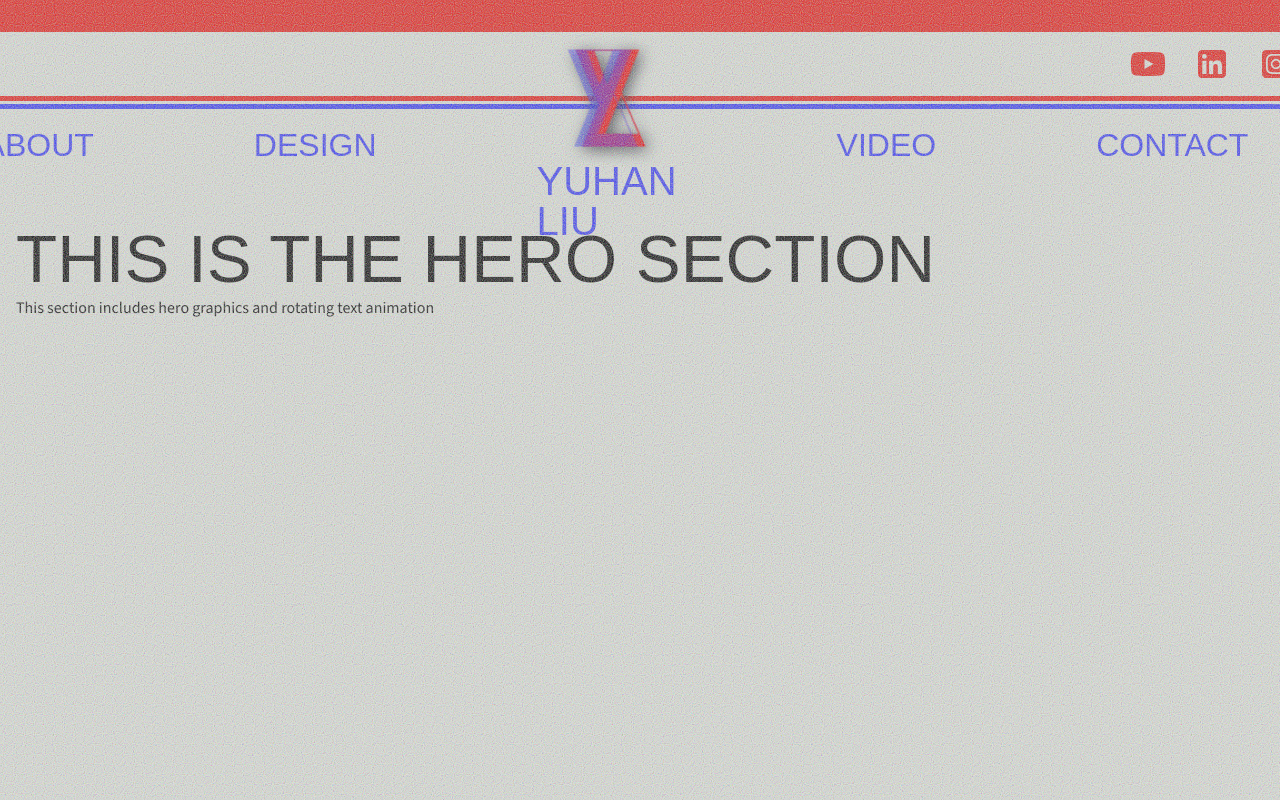
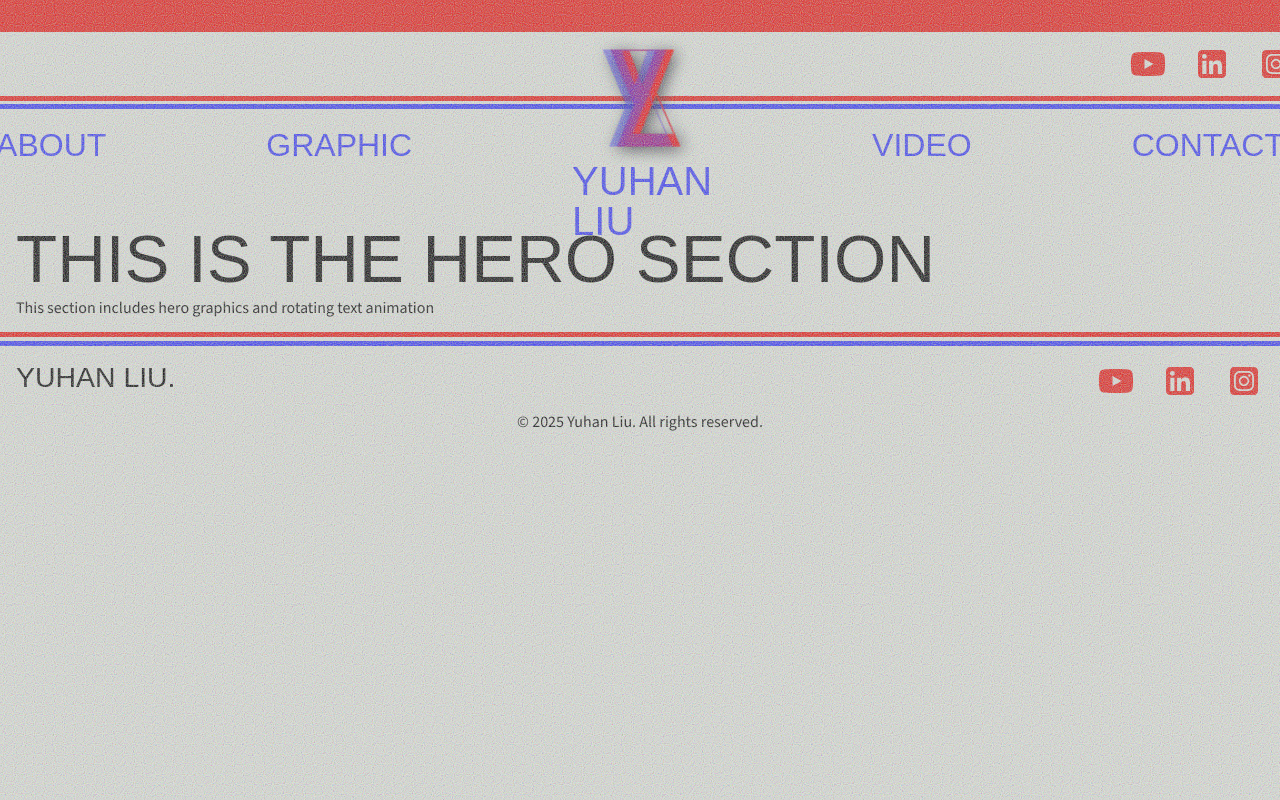
Before and after one commit to yliu-99/portfolio-first-version, a React (Vite) app: page / in a window 1280 px wide. Built offline with nearby package versions, Linux system fonts and the light colour scheme; a web font is replaced by a local one.

Commit message:
created footer

```diff
--- a/src/components/global/Footer.jsx
+++ b/src/components/global/Footer.jsx
@@ -0,0 +1,38 @@
+import './Footer.scss';
+import { FontAwesomeIcon } from "@fortawesome/react-fontawesome";
+
+function Footer() {
+  return (
+    <footer className="footer">
+        <div className="red divider"></div>
+        <div className="blue divider"></div>
+    <div className="footer-content">
+      <div className="container">
+        <h4>YUHAN LIU.</h4>
+        <ul className="socials">
+                    <li className="youtube">
+                      <a href="#">
+                        <FontAwesomeIcon icon="fa-brands fa-youtube" />
+                      </a>
+                    </li>
+                    <li className="linkedin">
+                      <a href="#">
+                        <FontAwesomeIcon icon="fa-brands fa-square-linkedin" />
+                      </a>
+                    </li>
+                    <li className="instagram">
+                      <a href="#">
+                        <FontAwesomeIcon icon="fa-brands fa-square-instagram" />
+                      </a>
+                    </li>
+                  </ul>
+      </div>
+      <p className="copyright">
+        © 2025 Yuhan Liu. All rights reserved.
+        </p>
+      </div>
+    </footer>
+  );
+}
+
+export default Footer;
--- /dev/null
+++ b/src/components/global/Footer.scss
@@ -0,0 +1,32 @@
+@use "../../main.scss" as *;
+footer {
+    width: 100%;
+    display: flex;
+    flex-direction: column;
+    .copyright {
+        text-align: center;
+        color: var(--gray);
+    }
+    .container {
+        display: flex;
+        flex-direction: row;
+        justify-content: space-between;
+        align-items: center;
+    }
+    .socials {
+        display: flex;
+        justify-content: flex-end;
+        gap: 1.5rem;
+        margin-top: 1rem;
+        list-style: none;
+        a {
+            color: var(--red);
+            font-size: 2rem;
+            text-decoration: none;
+            transition: color 0.3s ease;
+        }
+        a:hover {
+            color: var(--blue);
+        }
+    }
+}
--- a/src/components/global/Header.jsx
+++ b/src/components/global/Header.jsx
@@ -34,7 +34,7 @@ function Header() {
                 <a href="/about">ABOUT</a>
               </li>
               <li>
-                <a href="/design">DESIGN</a>
+                <a href="/graphic">GRAPHIC</a>
               </li>
               <li className="center-link">
                 <a href="/" className="middle">
--- a/src/components/global/Header.scss
+++ b/src/components/global/Header.scss
@@ -47,7 +47,7 @@ header {
         display: flex;
         list-style: none;
         margin-top: 2rem;
-        margin-right: 5rem;
+        margin-left: 0;
         gap: 10rem;
         height: 5rem;
         li {
--- a/src/components/pages/Home.jsx
+++ b/src/components/pages/Home.jsx
@@ -1,3 +1,4 @@
+import Footer from "../global/Footer";
 import Header from "../global/Header";
 import Hero from "../home/Hero";
 
@@ -6,6 +7,7 @@ function Home() {
         <div>
         <Header />
         <Hero />
+        <Footer />
         </div>
     );
 }
```
